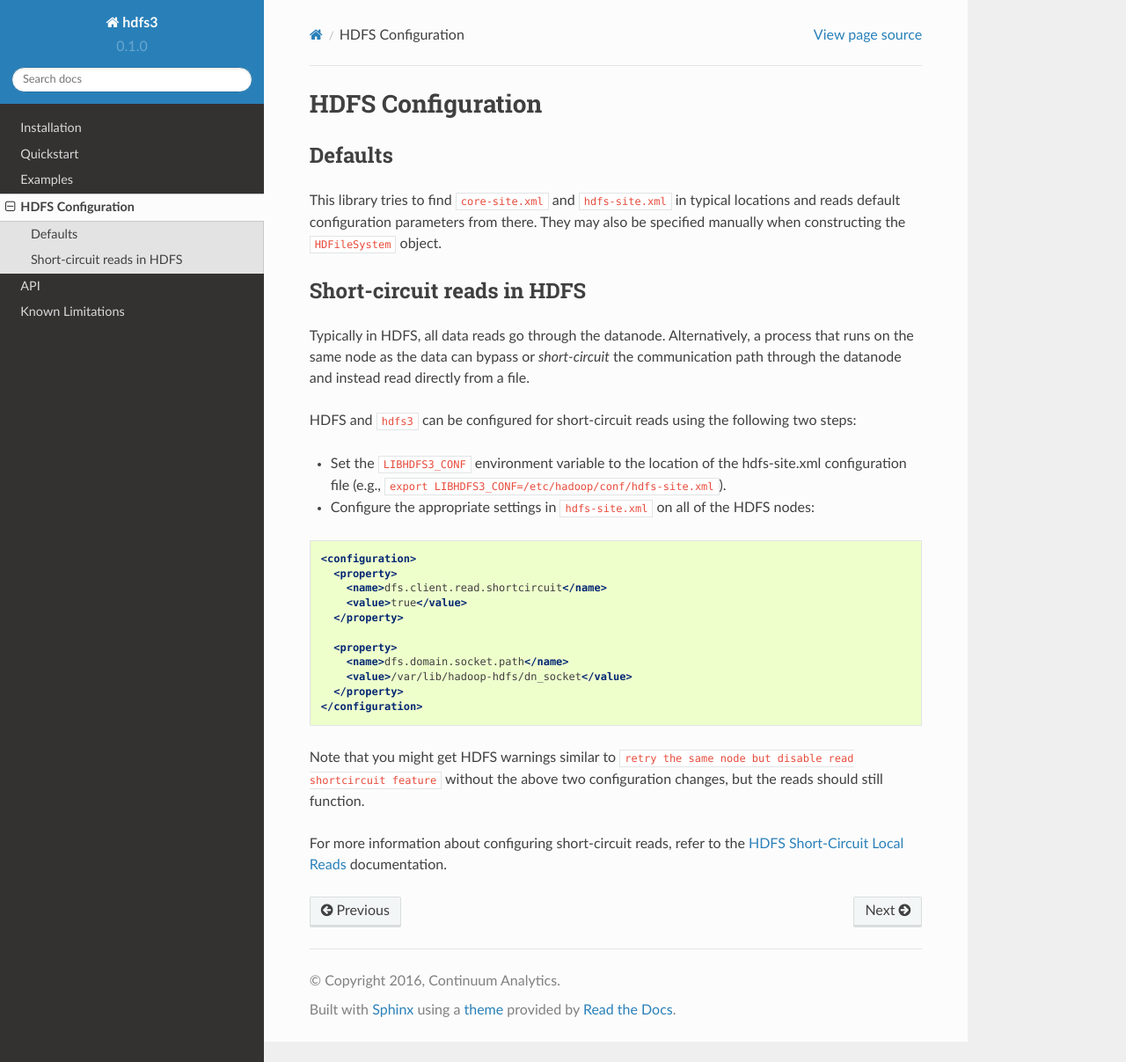
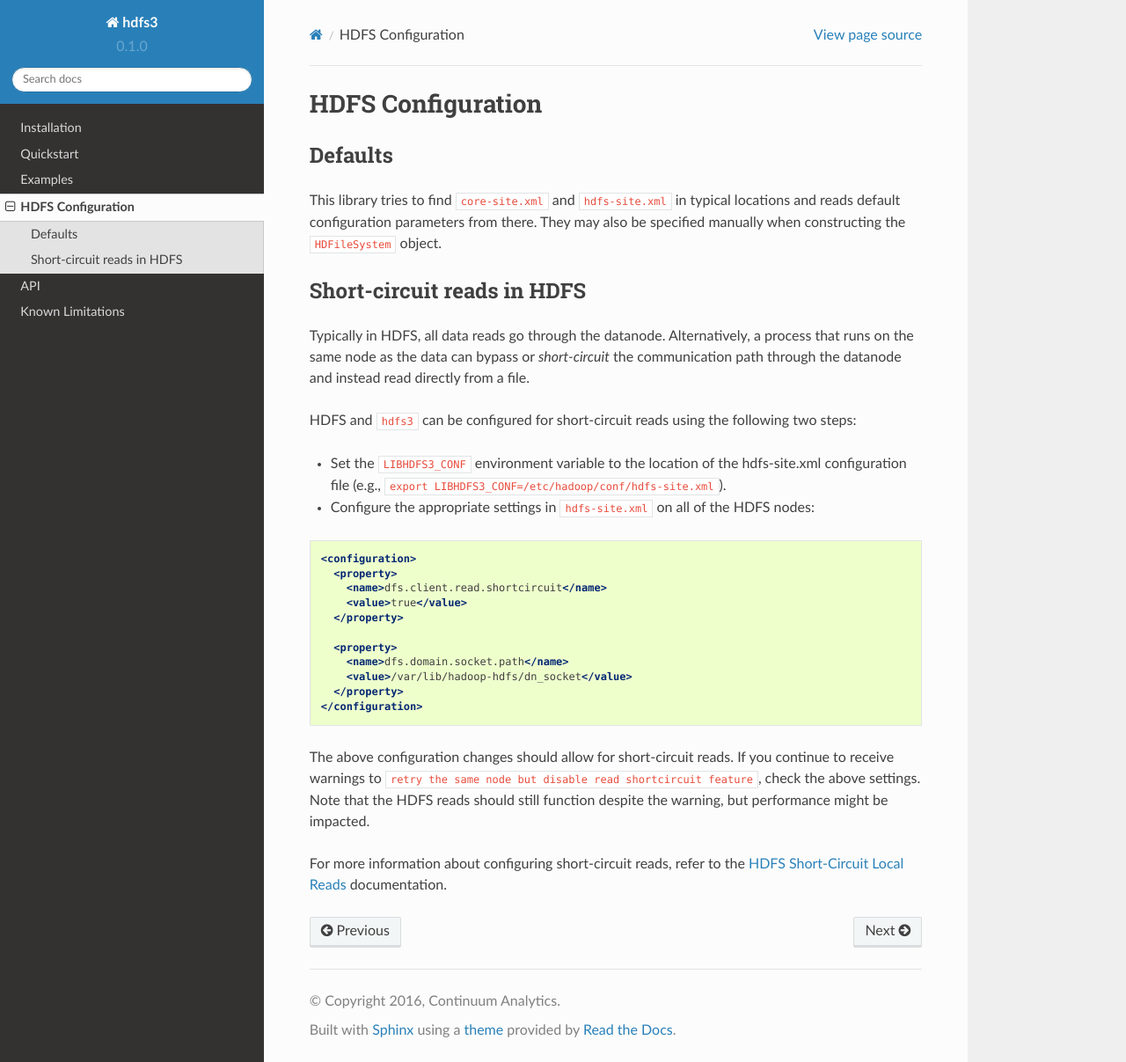
Before and after one commit to dask/hdfs3, a Sphinx documentation site: the page built from docs/source/hdfs.rst, in a window 1280 px wide and 1207 px high. Shown: the whole window at 88% size. Built offline with Sphinx 7.4.7 and the Read the Docs theme 2.0.0, drawn with Linux system fonts in a browser that asks for light colours.

Commit message:
Edits to HDFS short-circuit reads documentation

```diff
--- a/docs/source/hdfs.rst
+++ b/docs/source/hdfs.rst
@@ -39,9 +39,10 @@ following two steps:
     </property>
   </configuration>
 
-Note that you might get HDFS warnings similar to ``retry the same node but
-disable read shortcircuit feature`` without the above two configuration
-changes, but the reads should still function.
+The above configuration changes should allow for short-circuit reads. If you
+continue to receive warnings to ``retry the same node but disable read
+shortcircuit feature``, check the above settings. Note that the HDFS reads
+should still function despite the warning, but performance might be impacted.
 
 For more information about configuring short-circuit reads, refer to the
 `HDFS Short-Circuit Local Reads`_ documentation.
```
